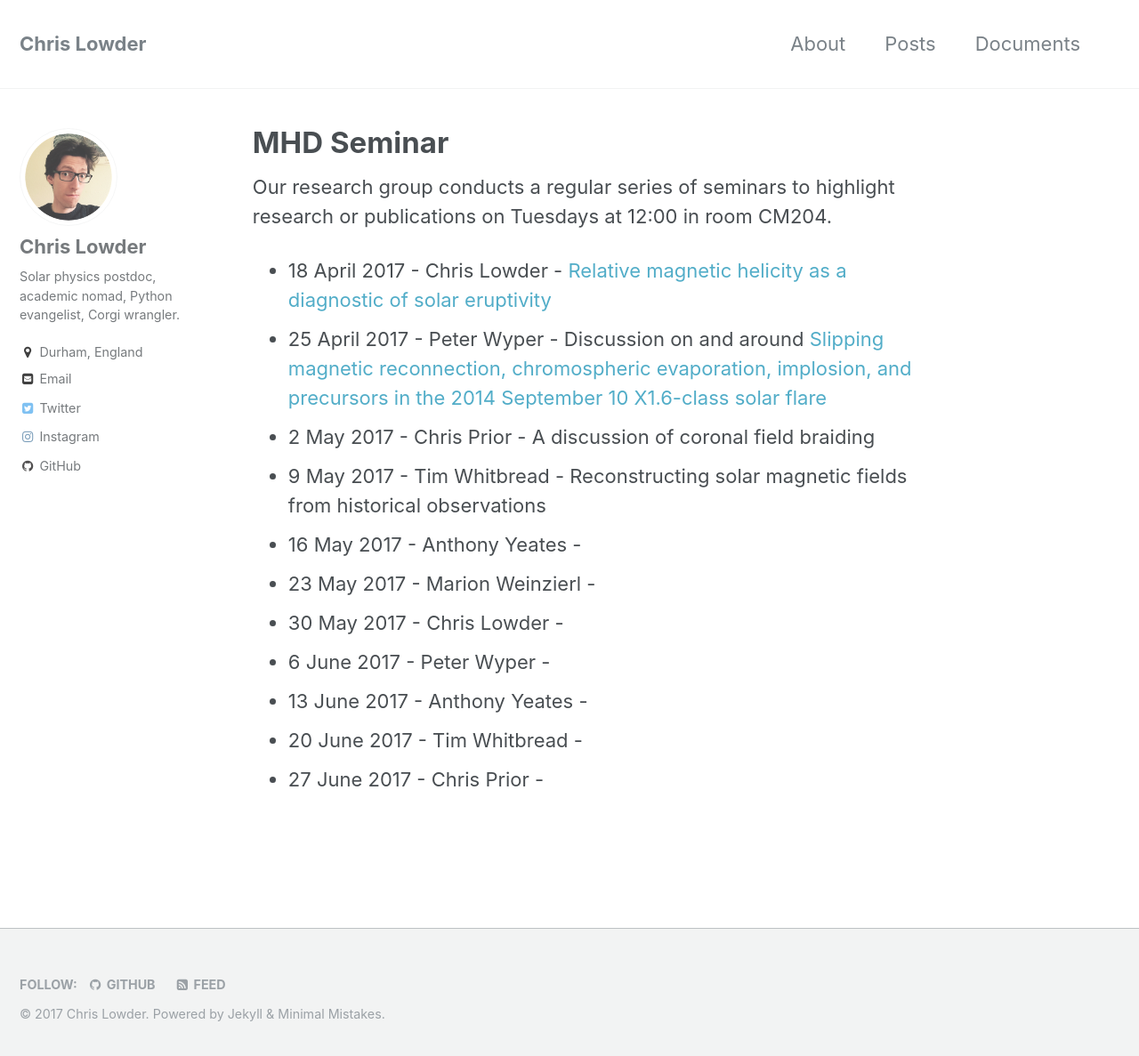
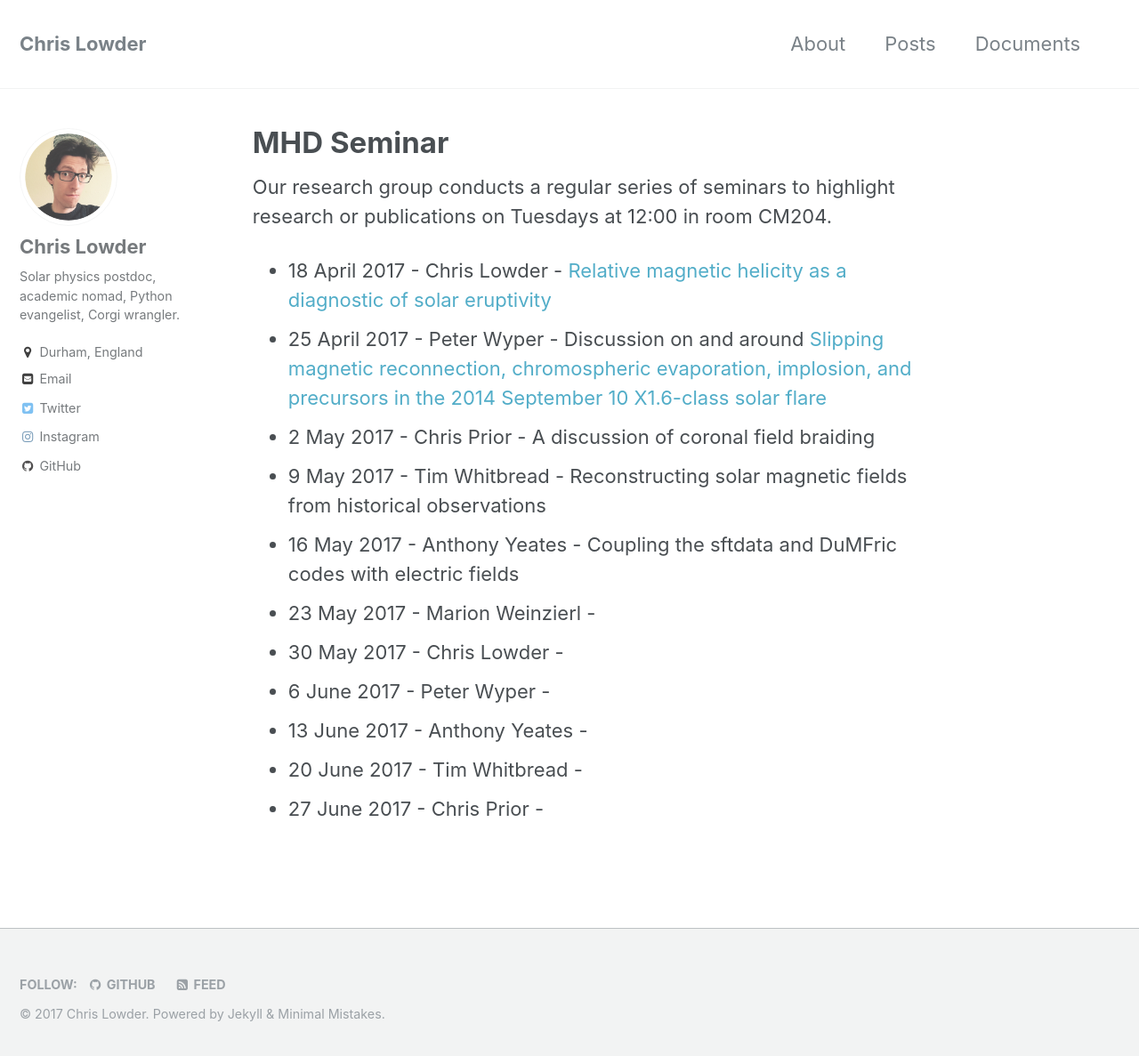
Before and after one commit to lowderchris/lowderchris.github.io, a Jekyll site: the page built from _pages/mhd-seminar.md, in a window 1280 px wide and 1195 px high. Shown: the top 1187 px of the window at 89% size. Built offline with Jekyll 4.4.1, drawn with Linux system fonts in a browser that asks for light colours.

Commit message:
Updated MHD seminar list

```diff
--- a/_pages/mhd-seminar.md
+++ b/_pages/mhd-seminar.md
@@ -9,7 +9,7 @@ Our research group conducts a regular series of seminars to highlight research o
 - 25 April 2017 - Peter Wyper - Discussion on and around [Slipping magnetic reconnection, chromospheric evaporation, implosion, and precursors in the 2014 September 10 X1.6-class solar flare](http://iopscience.iop.org/article/10.3847/0004-637X/823/1/41/pdf)
 - 2 May 2017 - Chris Prior - A discussion of coronal field braiding
 - 9 May 2017 - Tim Whitbread - Reconstructing solar magnetic fields from historical observations
-- 16 May 2017 - Anthony Yeates -
+- 16 May 2017 - Anthony Yeates - Coupling the sftdata and DuMFric codes with electric fields
 - 23 May 2017 - Marion Weinzierl -
 - 30 May 2017 - Chris Lowder -
 - 6 June 2017 - Peter Wyper -
```
